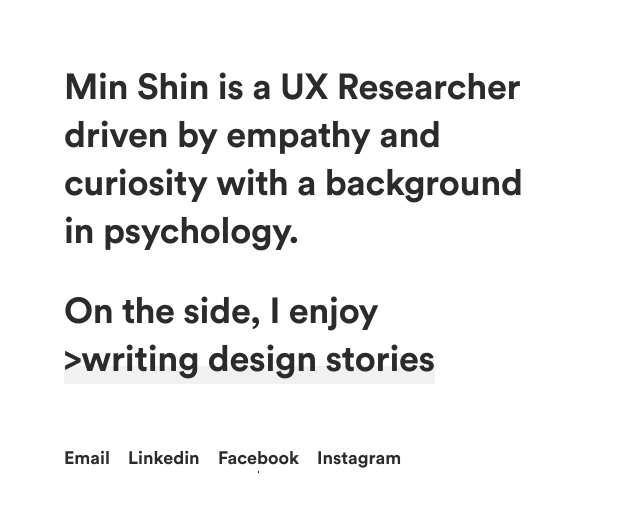
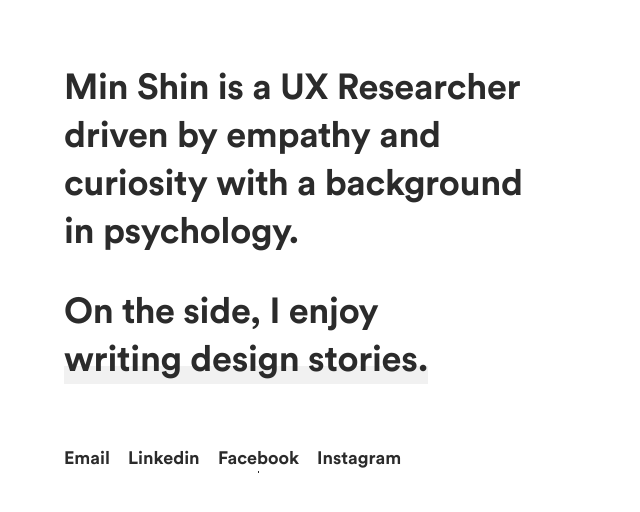
Before and after one commit to yuminshin/minshin, a plain HTML site: page index.html in a window 1280 px wide. Shown: the whole page, without its empty margins (0-640 px from the left). Drawn offline with Linux system fonts and the light colour scheme; a web font is replaced by a local one.

Commit message:
edit
edit

```diff
--- a/index.html
+++ b/index.html
@@ -32,7 +32,7 @@
         </div>
         <div class="row">
                 <div class="col-md-6">
-                    <h1>On the side, I enjoy<a href="https://medium.com/@cocosince17" class="link"> >writing design stories</a></h1>
+                    <h1>On the side, I enjoy<a href="https://medium.com/@cocosince17" class="link"> writing design stories.</a></h1>
                 </div>
         </div>
         <!--contacts -->
```
